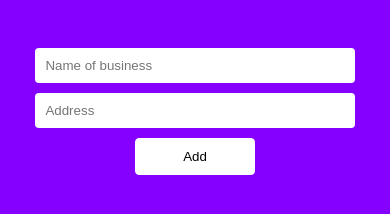
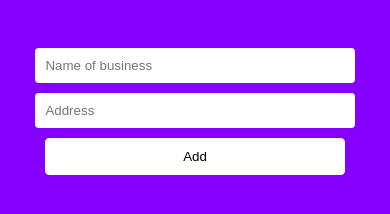
Before and after one commit to oyinkan/BusinessListingWebsite-JS, a plain HTML site: page index.html in a window 390 px wide. Drawn offline with Linux system fonts and the light colour scheme.

Commit message:
made changes to the page

```diff
--- a/index.html
+++ b/index.html
@@ -40,8 +40,8 @@
             margin-top: 30px;
             font-size: 2em;
         }
-        @media screen and (max-width: 500px) {
-            input, button {
+        @media screen and (max-width: 650px) {
+            input, #add {
                 width: 80%;
                 margin-bottom: 10px;
             }
```
